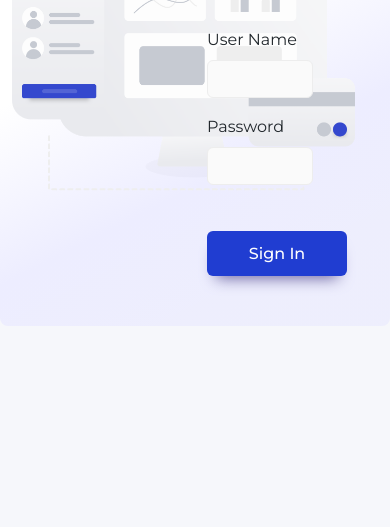
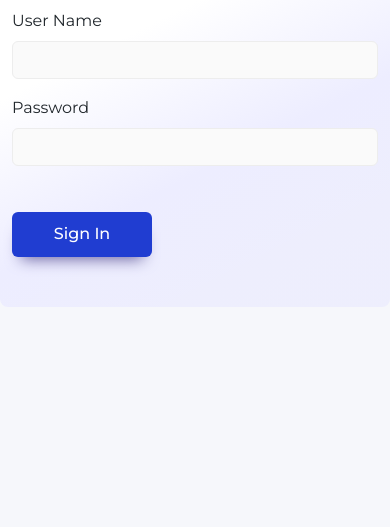
Before and after one commit to digitradiart/bwa-tiketsaya, a plain HTML site: page index.html in a window 390 px wide. Shown: the part 317-844 px from the top of the page. Drawn offline with nearby package versions, Linux system fonts and the light colour scheme.

Commit message:
responsive icon-header

```diff
--- a/index.html
+++ b/index.html
@@ -30,17 +30,17 @@
       <div class="row">
         <div class="col-md-10 offset-md-1 form-sign-in">
           <div class="row">
-            <div class="col-6">
+            <div class="col-md-6 d-none d-sm-block">
               <img
                 class="icon-header"
                 height="278"
-                src="images/illustration_login.png"
+                src="images/illustration_login.png "
                 alt=""
                 srcset=""
               />
             </div>
 
-            <div class="col-4">
+            <div class="col-md-4">
               <p class="title-form">Sign In</p>
               <p class="subtitle-form">Let's make a report today</p>
               <form>
```
